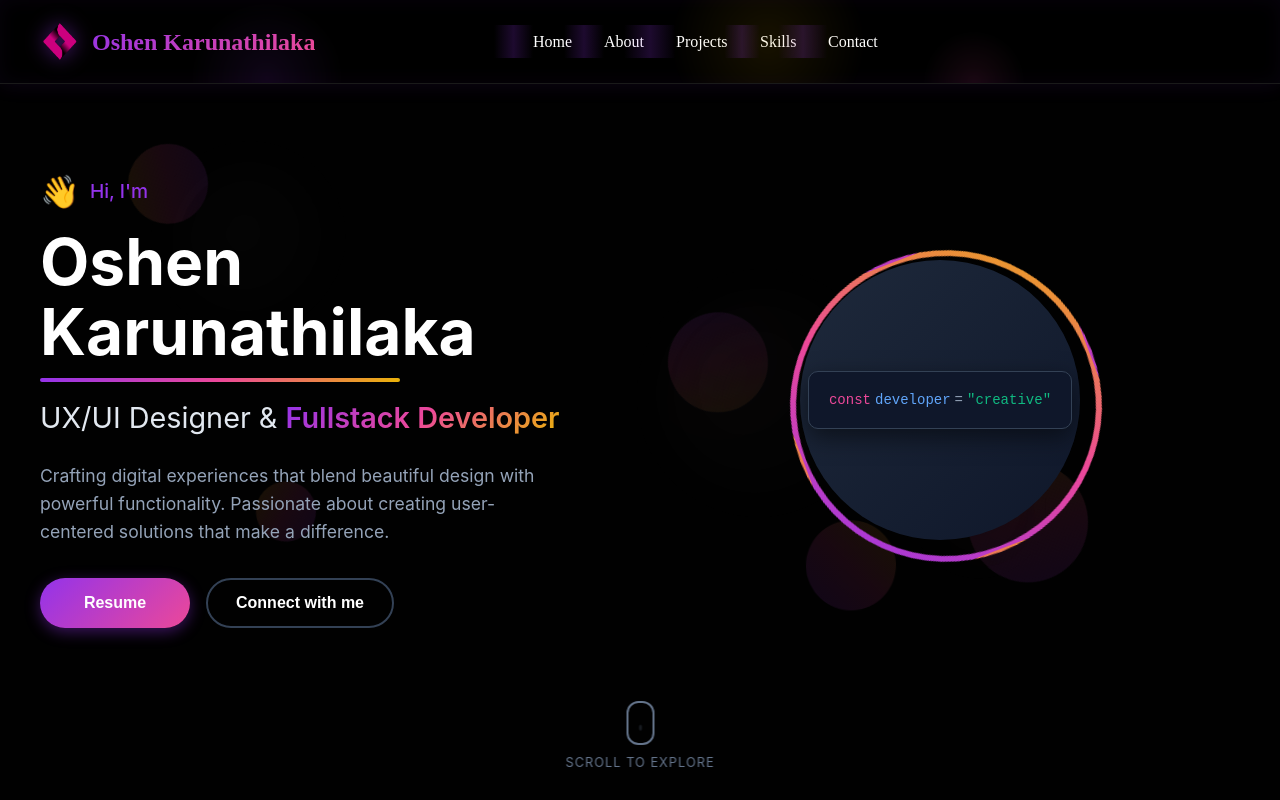
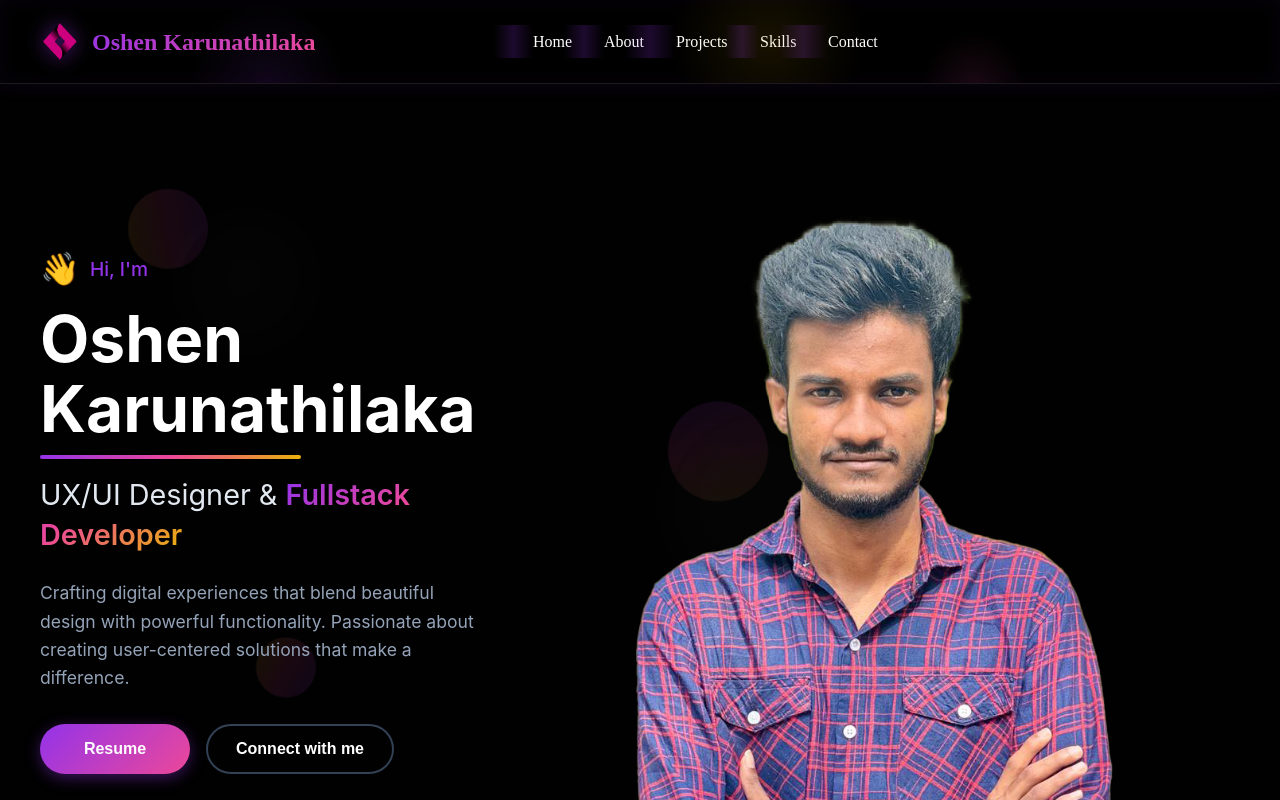
Before and after one commit to Oshenkarunathilaka/My-Portfolio, a React (Vite) app: page / in a window 1280 px wide. Shown: the top 800 px of the page. Built offline with nearby package versions, Linux system fonts and the light colour scheme.

Commit message:
profile pic

```diff
--- a/src/components/Hero/Hero.css
+++ b/src/components/Hero/Hero.css
@@ -352,7 +352,14 @@
 }
 
 /* Hero Visual */
-.hero-visual {
+.profile-pic {
+  width: 100%;
+  height: 100%;
+  object-fit: cover;
+  border-radius: 50%;
+}
+
+/* .hero-visual {
   flex: 1;
   display: flex;
   justify-content: center;
@@ -436,7 +443,7 @@
   to {
     transform: rotate(360deg);
   }
-}
+} */
 
 /* Scroll Indicator */
 .scroll-indicator {
--- a/src/components/Hero/Hero.jsx
+++ b/src/components/Hero/Hero.jsx
@@ -53,7 +53,7 @@ const Hero = () => {
           </div>
         </div>
 
-        <div className="hero-visual">
+        {/* <div className="hero-visual">
           <div className="profile-container">
             <div className="profile-ring"></div>
             <div className="profile-image">
@@ -67,7 +67,18 @@ const Hero = () => {
               </div>
             </div>
           </div>
-        </div>
+        </div> */}
+        <div className="hero-visual">
+  <div className="profile-container">
+    <div className="profile-ring"></div>
+    <div className="profile-image">
+      {/* Replace code snippet with your image */}
+      <img src="./src/images/img 01.png" alt="My Profile" className="profile-pic" />
+    </div>
+  </div>
+</div>
+
+
       </div>
 
       <div className="scroll-indicator">
```
